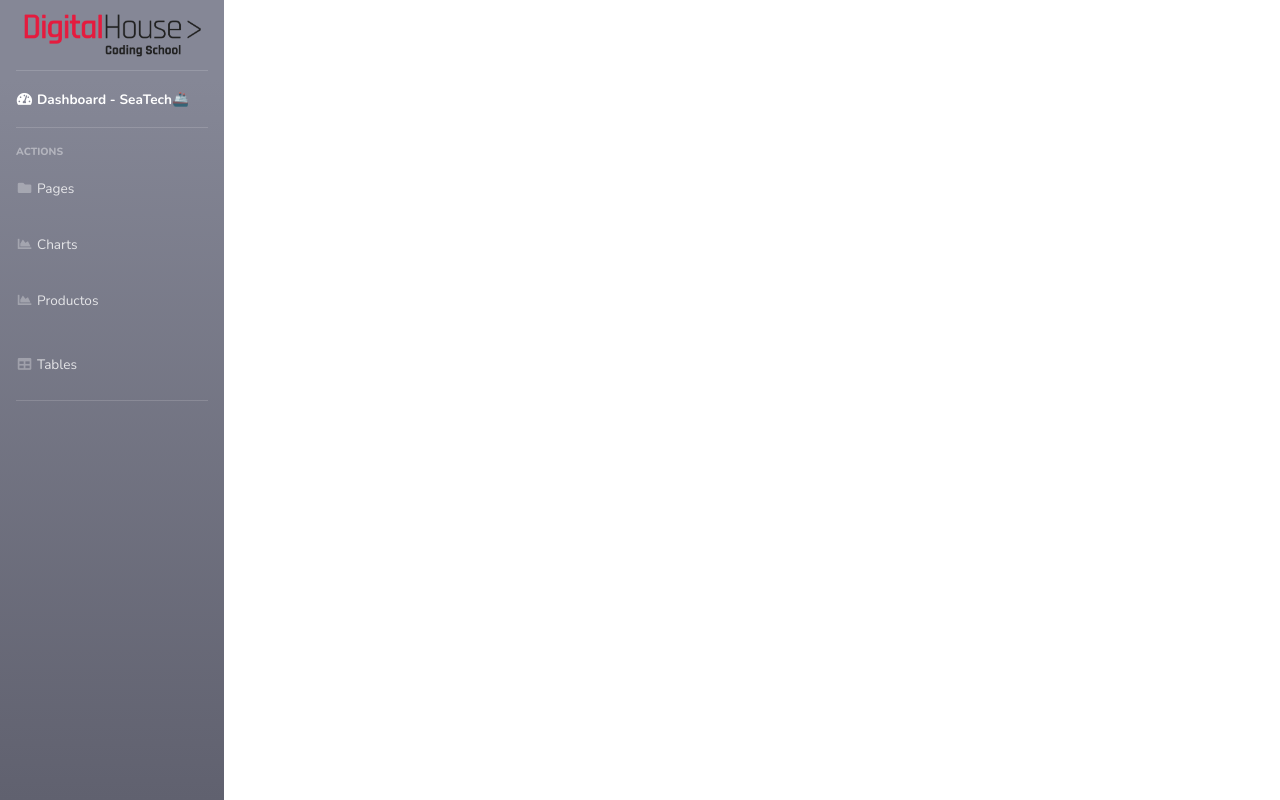
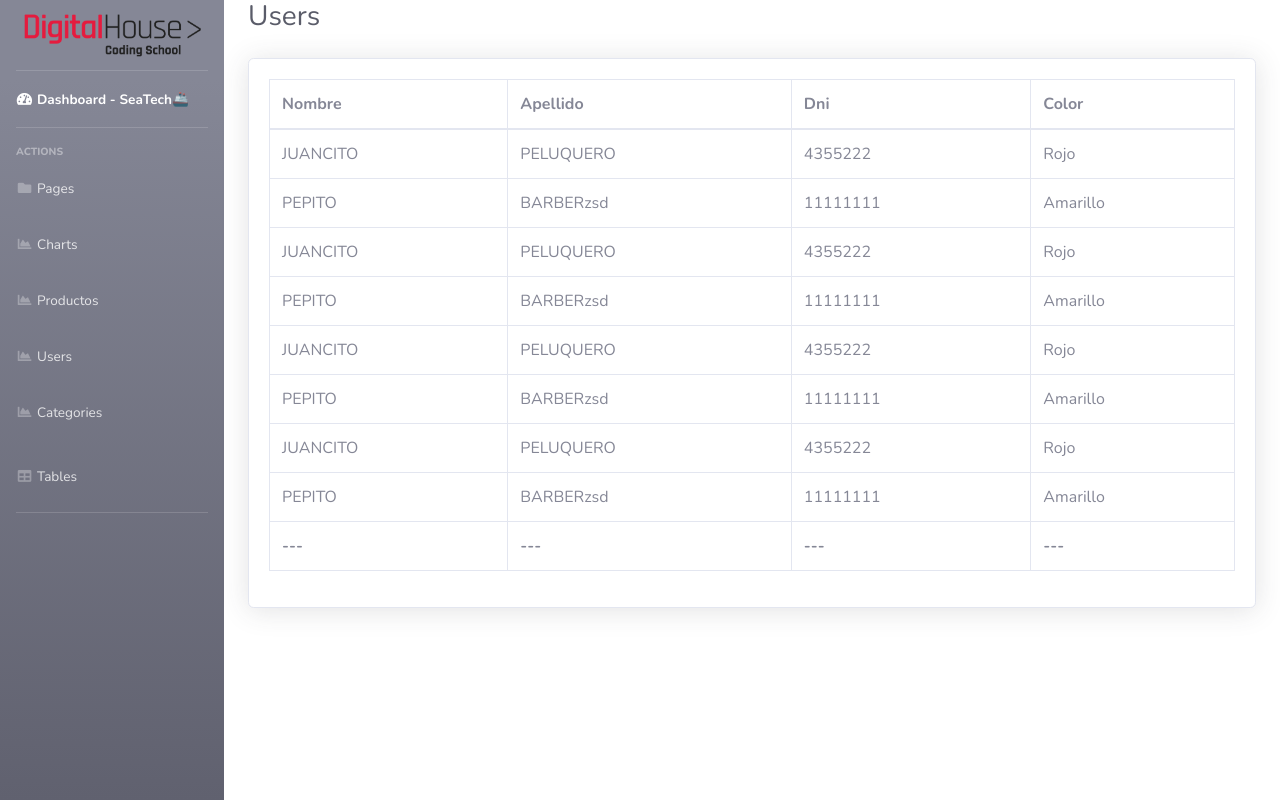
Before and after one commit to VS1379/Grupo_1_seaTech_Dashboard, a React (Create React App) app: page /Users in a window 1280 px wide. Built offline with nearby package versions, Linux system fonts and the light colour scheme.

Commit message:
Categories

```diff
--- /dev/null
+++ b/src/components/Categories.jsx
@@ -0,0 +1,45 @@
+import React from "react";
+import CategoriesRow from "./CategoriesRow";
+
+let tableRowsData = [
+  {
+    Categories: ["Velero", "MotoAgua", "Yate", "Barco"],
+  },
+];
+
+function Categories() {
+  return (
+    /* <!-- DataTales Example --> */
+    <div className="container-fluid">
+      <div className="d-sm-flex aligns-items-center justify-content-between mb-4">
+        <h1 className="h3 mb-0 text-gray-800">Categories</h1>
+      </div>
+
+      <div className="card shadow mb-4">
+        <div className="card-body">
+          <div className="table-responsive">
+            <table
+              className="table table-bordered"
+              id="dataTable"
+              width="100%"
+              cellSpacing="0"
+            >
+              <thead>
+                <tr>
+                  <th>Nombre</th>
+                </tr>
+              </thead>
+              <tbody>
+                {tableRowsData.map((row, i) => {
+                  return <CategoriesRow {...row} key={i} />;
+                })}
+              </tbody>
+            </table>
+          </div>
+        </div>
+      </div>
+    </div>
+  );
+}
+
+export default Categories;
--- /dev/null
+++ b/src/components/CategoriesRow.jsx
@@ -0,0 +1,19 @@
+import React from "react";
+
+function CategoriesRow({ Categories }) {
+  return (
+    <tr>
+      <td>
+        {Categories.map((Categoria) => {
+          return (
+            <tr>
+              <td>{Categoria}</td>
+            </tr>
+          );
+        })}
+      </td>
+    </tr>
+  );
+}
+
+export default CategoriesRow;
--- a/src/components/SideBar.js
+++ b/src/components/SideBar.js
@@ -7,6 +7,8 @@ import ContentRowMovies from './ContentRowMovies';
 import ContentRowTop from './ContentRowTop';
 import Chart from './Chart';
 import Products from './Products';
+import Users from './Users';
+import Categories from './Categories';
 import { SearchMovies } from "./SearchMovies";
 import NotFound from './NotFound';
 import { Link, Route, Routes } from 'react-router-dom';
@@ -60,6 +62,16 @@ function SideBar() {
                         <i className="fas fa-fw fa-chart-area"></i>
                         <span>Productos</span></Link>
                 </li>
+                <li className="nav-item">
+                    <Link className="nav-link" to="/Users">
+                        <i className="fas fa-fw fa-chart-area"></i>
+                        <span>Users</span></Link>
+                </li>
+                <li className="nav-item">
+                    <Link className="nav-link" to="/Categories">
+                        <i className="fas fa-fw fa-chart-area"></i>
+                        <span>Categories</span></Link>
+                </li>
 
                 {/*<!-- Nav Item - Tables -->*/}
                 <li className="nav-item nav-link">
@@ -81,6 +93,8 @@ function SideBar() {
                 <Route path='/ContentRowTop' element={<ContentRowTop />} />
                 <Route path='/Chart' element={<Chart />} />
                 <Route path='/Products' element={<Products />} />
+                <Route path='/Users' element={<Users />} />
+                <Route path='/Categories' element={<Categories />} />
                 <Route component={NotFound} />
             </Routes>
         </>
--- a/src/components/TopBar.js
+++ b/src/components/TopBar.js
@@ -1,8 +1,8 @@
 import React from 'react';
 import foto from '../assets/images/jordan-walke.png';
 
-function TopBar(){
-    return(
+function TopBar() {
+	return (
 		<>
 			{/*<!-- Topbar -->*/}
 			<nav className="navbar navbar-expand navbar-light bg-white topbar mb-4 static-top shadow">
@@ -39,7 +39,7 @@ function TopBar(){
 					<li className="nav-item dropdown no-arrow">
 						<a className="nav-link dropdown-toggle" href="/" id="userDropdown">
 							<span className="mr-2 d-none d-lg-inline text-gray-600 small">Jordan Walke</span>
-								<img className="img-profile rounded-circle" src={foto} alt="Jordan Walke - Creador de React" width="60"/>
+							<img className="img-profile rounded-circle" src={foto} alt="Jordan Walke - Creador de React" width="60" />
 						</a>
 					</li>
 
--- a/src/components/Users.jsx
+++ b/src/components/Users.jsx
@@ -3,16 +3,52 @@ import UsersRow from "./UsersRow";
 
 let tableRowsData = [
   {
-    Title: "Velero MISFORTUNE",
-    Model: "2020",
+    Nombre: "JUANCITO",
+    Apellido: "PELUQUERO",
+    Dni: "4355222",
     Color: "Rojo",
-    Category: ["Velero", "Barco"],
   },
   {
-    Title: "Yate",
-    Model: "2024",
-    Color: "Blanco",
-    Category: ["Yate", "Barco", "Grande"],
+    Nombre: "PEPITO",
+    Apellido: "BARBERzsd",
+    Dni: "11111111",
+    Color: "Amarillo",
+  },
+  {
+    Nombre: "JUANCITO",
+    Apellido: "PELUQUERO",
+    Dni: "4355222",
+    Color: "Rojo",
+  },
+  {
+    Nombre: "PEPITO",
+    Apellido: "BARBERzsd",
+    Dni: "11111111",
+    Color: "Amarillo",
+  },
+  {
+    Nombre: "JUANCITO",
+    Apellido: "PELUQUERO",
+    Dni: "4355222",
+    Color: "Rojo",
+  },
+  {
+    Nombre: "PEPITO",
+    Apellido: "BARBERzsd",
+    Dni: "11111111",
+    Color: "Amarillo",
+  },
+  {
+    Nombre: "JUANCITO",
+    Apellido: "PELUQUERO",
+    Dni: "4355222",
+    Color: "Rojo",
+  },
+  {
+    Nombre: "PEPITO",
+    Apellido: "BARBERzsd",
+    Dni: "11111111",
+    Color: "Amarillo",
   },
 ];
 
@@ -21,7 +57,7 @@ function Users() {
     /* <!-- DataTales Example --> */
     <div className="container-fluid">
       <div className="d-sm-flex aligns-items-center justify-content-between mb-4">
-        <h1 className="h3 mb-0 text-gray-800">Productos</h1>
+        <h1 className="h3 mb-0 text-gray-800">Users</h1>
       </div>
 
       <div className="card shadow mb-4">
@@ -35,23 +71,23 @@ function Users() {
             >
               <thead>
                 <tr>
-                  <th>Título</th>
-                  <th>Model</th>
+                  <th>Nombre</th>
+                  <th>Apellido</th>
+                  <th>Dni</th>
                   <th>Color</th>
-                  <th>Categories</th>
                 </tr>
               </thead>
               <tfoot>
                 <tr>
-                  <th>Título</th>
-                  <th>Model</th>
-                  <th>Color</th>
-                  <th>Categories</th>
+                  <th>---</th>
+                  <th>---</th>
+                  <th>---</th>
+                  <th>---</th>
                 </tr>
               </tfoot>
               <tbody>
                 {tableRowsData.map((row, i) => {
-                  return <ProductRow {...row} key={i} />;
+                  return <UsersRow {...row} key={i} />;
                 })}
               </tbody>
             </table>
--- a/src/components/UsersRow.jsx
+++ b/src/components/UsersRow.jsx
@@ -1,18 +1,12 @@
 import React from "react";
 
-function UsersRow({ Title, Model, Color, Category }) {
+function UsersRow({ Nombre, Apellido, Dni, Color }) {
   return (
     <tr>
-      <td>{Title}</td>
-      <td>{Model}</td>
+      <td>{Nombre}</td>
+      <td>{Apellido}</td>
+      <td>{Dni}</td>
       <td>{Color}</td>
-      <td>
-        <ul>
-          {Category.map((Category, i) => (
-            <li key={`Category ${i}`}>{Category}</li>
-          ))}
-        </ul>
-      </td>
     </tr>
   );
 }
```
Also changed, not shown: src/services/acaVanLosFetchs.txt (added). Lines whose indentation alone changed are shown as unchanged.
